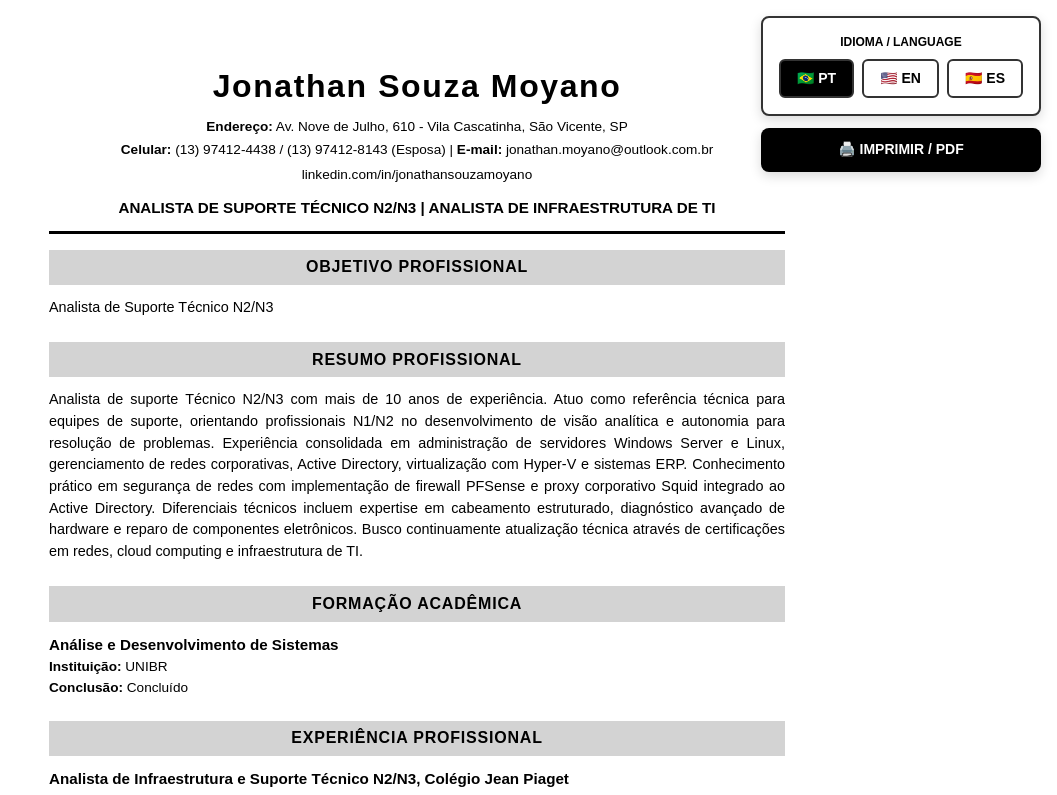
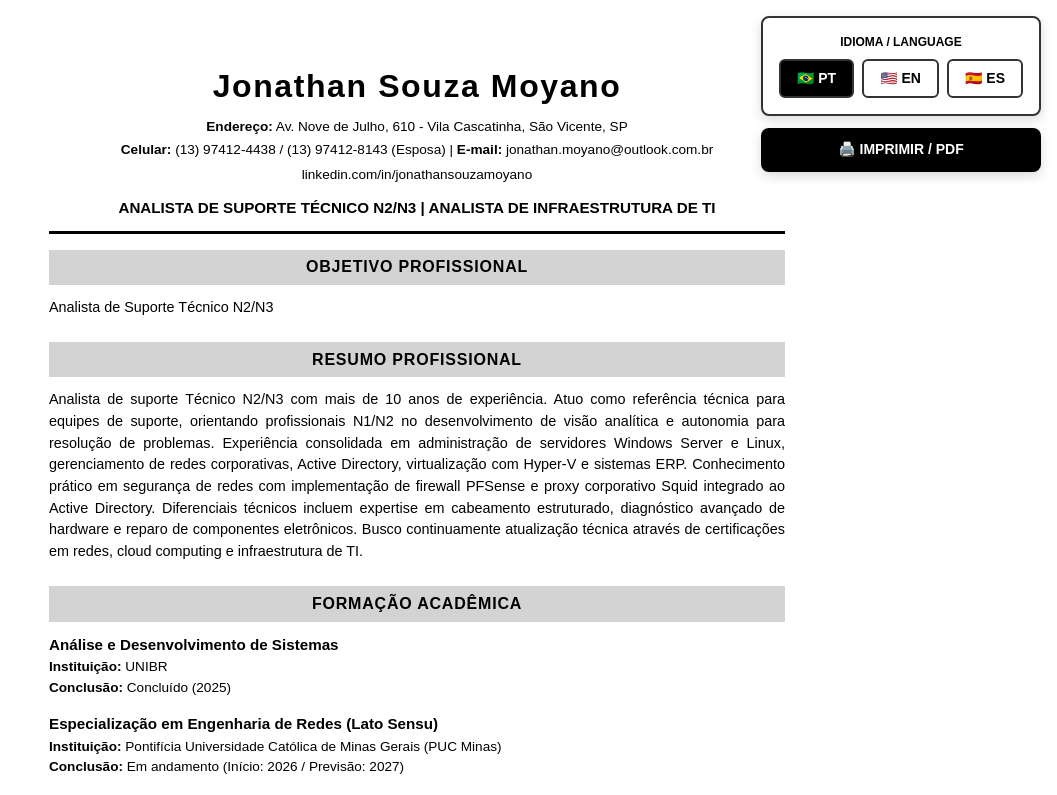
Before and after one commit to JonathanMoyano/curriculo, a Next.js app: page /imprimir in a window 1280 px wide. Shown: the top 795 px of the page, without its empty margins (223-1280 px from the left). Built offline with nearby package versions, Linux system fonts and the light colour scheme; a web font is replaced by a local one.

Commit message:
Atualização da pos

```diff
--- a/src/data/cv-data.js
+++ b/src/data/cv-data.js
@@ -429,9 +429,22 @@ export const cvData = {
       },
       institution: 'UNIBR',
       period: {
-        pt: 'Concluído',
-        en: 'Completed',
-        es: 'Concluido'
+        pt: 'Concluído (2025)',
+        en: 'Completed (2025',
+        es: 'Concluido(2025)'
+      }
+    },
+        {
+      degree: {
+        pt: 'Especialização em Engenharia de Redes (Lato Sensu)',
+        en: 'Postgraduate Specialization in Network Engineering',
+        es: 'Especialización de Posgrado en Ingeniería de Redes'
+      },
+      institution: 'Pontifícia Universidade Católica de Minas Gerais (PUC Minas)',
+      period: {
+        pt: 'Em andamento (Início: 2026 / Previsão: 2027)',
+        en: 'In progress (Start: 2026 / Expected Completion: 2027)',
+        es: 'En curso (Inicio: 2026 / Finalización Prevista: 2027)'
       }
     }
   ],
```
